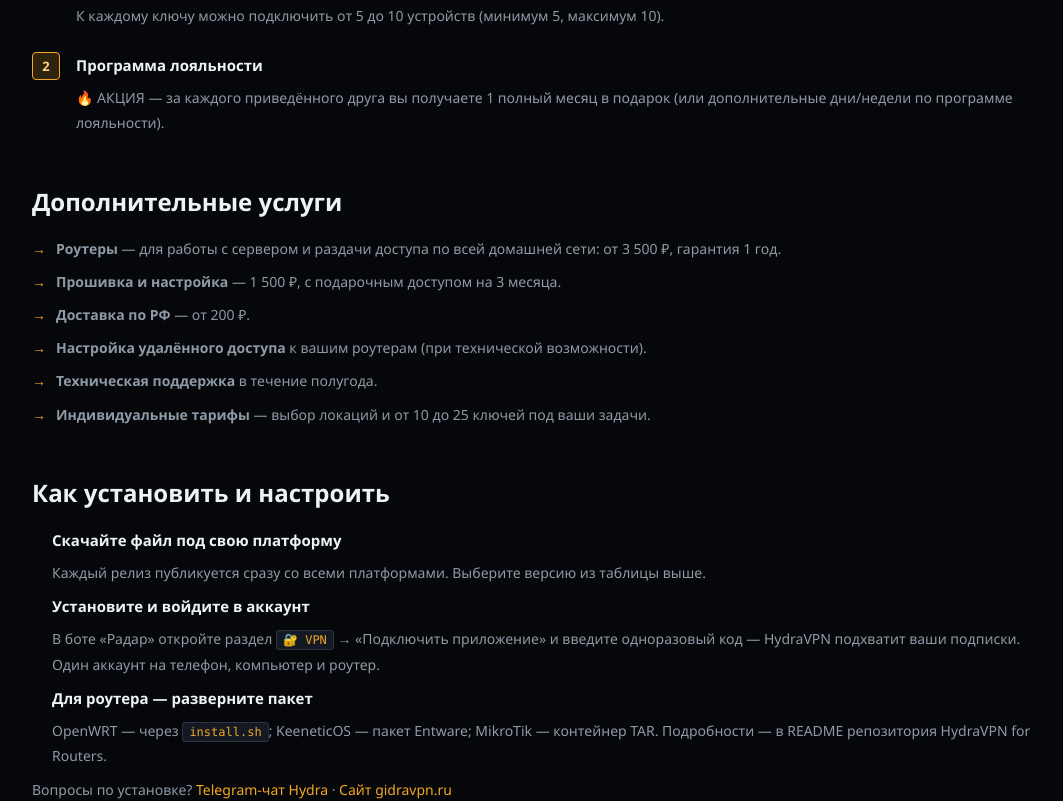
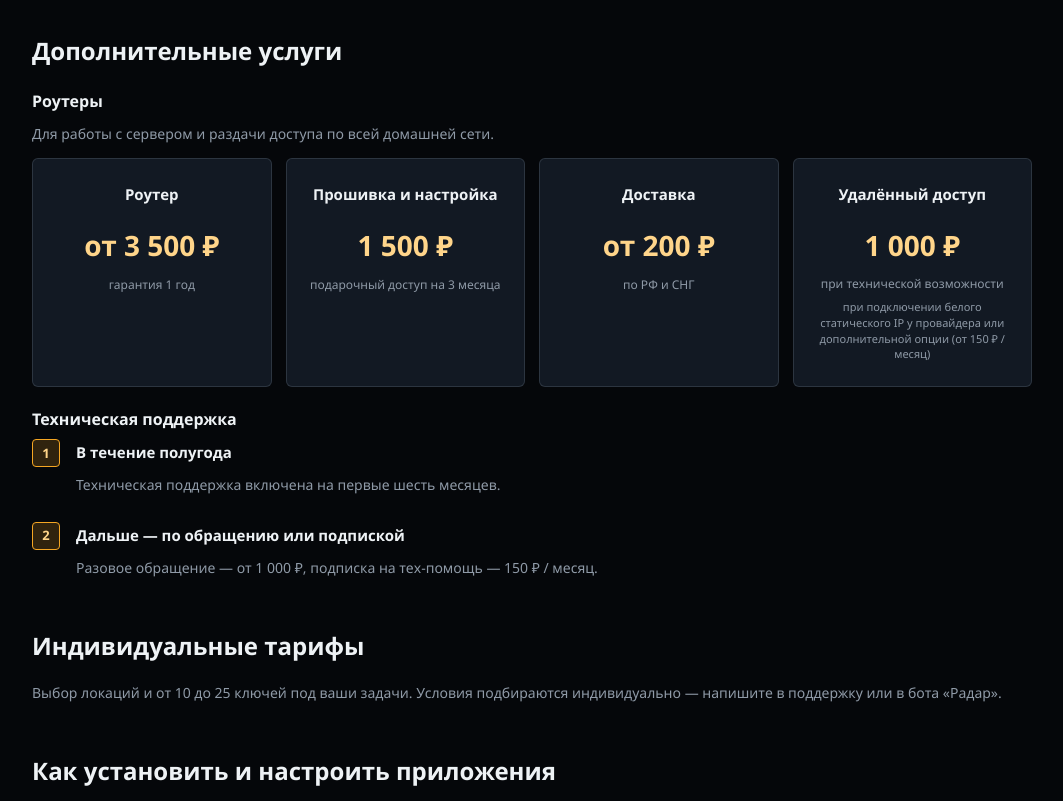
Before and after one commit to Chistovik92/radar, a React (Vite) app in the folder landing/: page /downloads in a window 1280 px wide. Shown: the part 2100-2901 px from the top of the page, without its empty margins (108-1171 px from the left). Built offline with nearby package versions, Linux system fonts and the light colour scheme.

Commit message:
feat: тарифы VPN в один ряд, карточки роутеров и техподдержка с ценами

```diff
--- a/landing/src/pages/Downloads.tsx
+++ b/landing/src/pages/Downloads.tsx
@@ -128,7 +128,7 @@ export default function Downloads() {
             Доступ к VPN выдаётся через бота «Радар»: раздел <code>🔐 VPN</code> — там же можно оформить и продлить подписку.
             С 12.08.2026 действует обновлённая тарифная сетка и праздничная акция.
           </p>
-          <div className="vpn-plans">
+          <div className="vpn-plans vpn-plans--five">
             <article className="vpn-plan-card vpn-plan-trial">
               <h3>Неделя</h3>
               <div className="vpn-plan-price">0 ₽</div>
@@ -146,7 +146,7 @@ export default function Downloads() {
             </article>
             <article className="vpn-plan-card">
               <h3>Полгода</h3>
-              <div className="vpn-plan-price">1 950 ₽</div>
+              <div className="vpn-plan-price">2 300 ₽</div>
               <span className="vpn-plan-period">срок: 180 дней</span>
             </article>
             <article className="vpn-plan-card vpn-plan-best">
@@ -187,18 +187,61 @@ export default function Downloads() {
         {/* ============ Дополнительные услуги ============ */}
         <section className="doc-section">
           <h2>Дополнительные услуги</h2>
-          <ul>
-            <li><strong>Роутеры</strong> — для работы с сервером и раздачи доступа по всей домашней сети: от 3 500 ₽, гарантия 1 год.</li>
-            <li><strong>Прошивка и настройка</strong> — 1 500 ₽, с подарочным доступом на 3 месяца.</li>
-            <li><strong>Доставка по РФ</strong> — от 200 ₽.</li>
-            <li><strong>Настройка удалённого доступа</strong> к вашим роутерам (при технической возможности).</li>
-            <li><strong>Техническая поддержка</strong> в течение полугода.</li>
-            <li><strong>Индивидуальные тарифы</strong> — выбор локаций и от 10 до 25 ключей под ваши задачи.</li>
+
+          <h3 className="doc-subtitle">Роутеры</h3>
+          <p className="doc-hint">
+            Для работы с сервером и раздачи доступа по всей домашней сети.
+          </p>
+          <div className="vpn-plans">
+            <article className="vpn-plan-card">
+              <h3>Роутер</h3>
+              <div className="vpn-plan-price">от 3 500 ₽</div>
+              <span className="vpn-plan-period">гарантия 1 год</span>
+            </article>
+            <article className="vpn-plan-card">
+              <h3>Прошивка и настройка</h3>
+              <div className="vpn-plan-price">1 500 ₽</div>
+              <span className="vpn-plan-period">подарочный доступ на 3 месяца</span>
+            </article>
+            <article className="vpn-plan-card">
+              <h3>Доставка</h3>
+              <div className="vpn-plan-price">от 200 ₽</div>
+              <span className="vpn-plan-period">по РФ и СНГ</span>
+            </article>
+            <article className="vpn-plan-card">
+              <h3>Удалённый доступ</h3>
+              <div className="vpn-plan-price">1 000 ₽</div>
+              <span className="vpn-plan-period vpn-plan-note">при технической возможности</span>
+              <span className="vpn-plan-fine">
+                при подключении белого статического IP у провайдера или дополнительной опции (от 150 ₽ / месяц)
+              </span>
+            </article>
+          </div>
+
+          <h3 className="doc-subtitle">Техническая поддержка</h3>
+          <ul className="howto-list">
+            <li>
+              <strong>В течение полугода</strong>
+              <p>Техническая поддержка включена на первые шесть месяцев.</p>
+            </li>
+            <li>
+              <strong>Дальше — по обращению или подпиской</strong>
+              <p>Разовое обращение — от 1 000 ₽, подписка на тех-помощь — 150 ₽ / месяц.</p>
+            </li>
           </ul>
         </section>
 
+        {/* ============ Индивидуальные тарифы ============ */}
         <section className="doc-section">
-          <h2>Как установить и настроить</h2>
+          <h2>Индивидуальные тарифы</h2>
+          <p className="doc-hint">
+            Выбор локаций и от 10 до 25 ключей под ваши задачи. Условия подбираются индивидуально —
+            напишите в поддержку или в бота «Радар».
+          </p>
+        </section>
+
+        <section className="doc-section">
+          <h2>Как установить и настроить приложения</h2>
           <ol className="howto-list">
             <li>
               <strong>Скачайте файл под свою платформу</strong>
--- a/landing/src/styles.css
+++ b/landing/src/styles.css
@@ -1166,16 +1166,25 @@ button { color: inherit; }
 /* VPN Plans (Downloads) */
 .vpn-plans {
   display: grid;
-  grid-template-columns: repeat(auto-fit, minmax(200px, 1fr));
+  grid-template-columns: repeat(auto-fit, minmax(160px, 1fr));
   gap: 14px;
   margin-bottom: 16px;
 }
 
+/* Пять тарифов в один ряд на широком экране, ниже — аккуратный перенос. */
+.vpn-plans--five {
+  grid-template-columns: repeat(5, 1fr);
+}
+
 .vpn-plan-card {
+  display: flex;
+  flex-direction: column;
+  align-items: center;
+  gap: 6px;
   background: var(--surface-raised);
   border: 1px solid var(--line);
   border-radius: 6px;
-  padding: 24px;
+  padding: 24px 16px;
   text-align: center;
   transition: border-color 0.2s;
 }
@@ -1214,6 +1223,42 @@ button { color: inherit; }
 
 .vpn-plan-trial .vpn-plan-price {
   color: var(--text);
+}
+
+.vpn-plan-note {
+  line-height: 1.4;
+}
+
+.vpn-plan-fine {
+  font-size: 11px;
+  line-height: 1.45;
+  color: var(--muted);
+}
+
+.doc-subtitle {
+  font-size: 17px;
+  font-weight: 600;
+  color: var(--text);
+  margin: 24px 0 8px;
+}
+
+/* Адаптив: на узких экранах карточки переносятся по две, на самых узких — в столбик. */
+@media (max-width: 1080px) {
+  .vpn-plans--five {
+    grid-template-columns: repeat(3, 1fr);
+  }
+}
+
+@media (max-width: 720px) {
+  .vpn-plans--five {
+    grid-template-columns: repeat(2, 1fr);
+  }
+}
+
+@media (max-width: 460px) {
+  .vpn-plans--five {
+    grid-template-columns: 1fr;
+  }
 }
 
 /* Projects Page */
```
Also changed, not shown: 2 other files (tests, documents, lock files or other folders).
